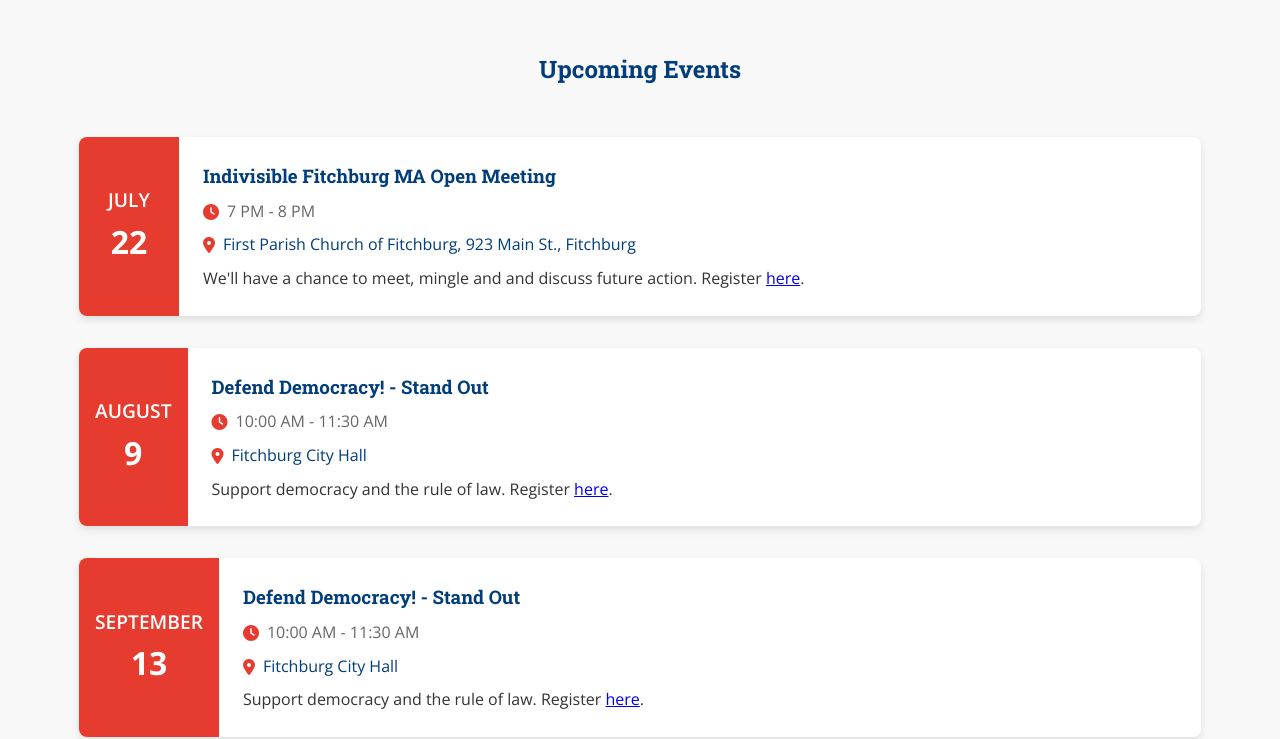
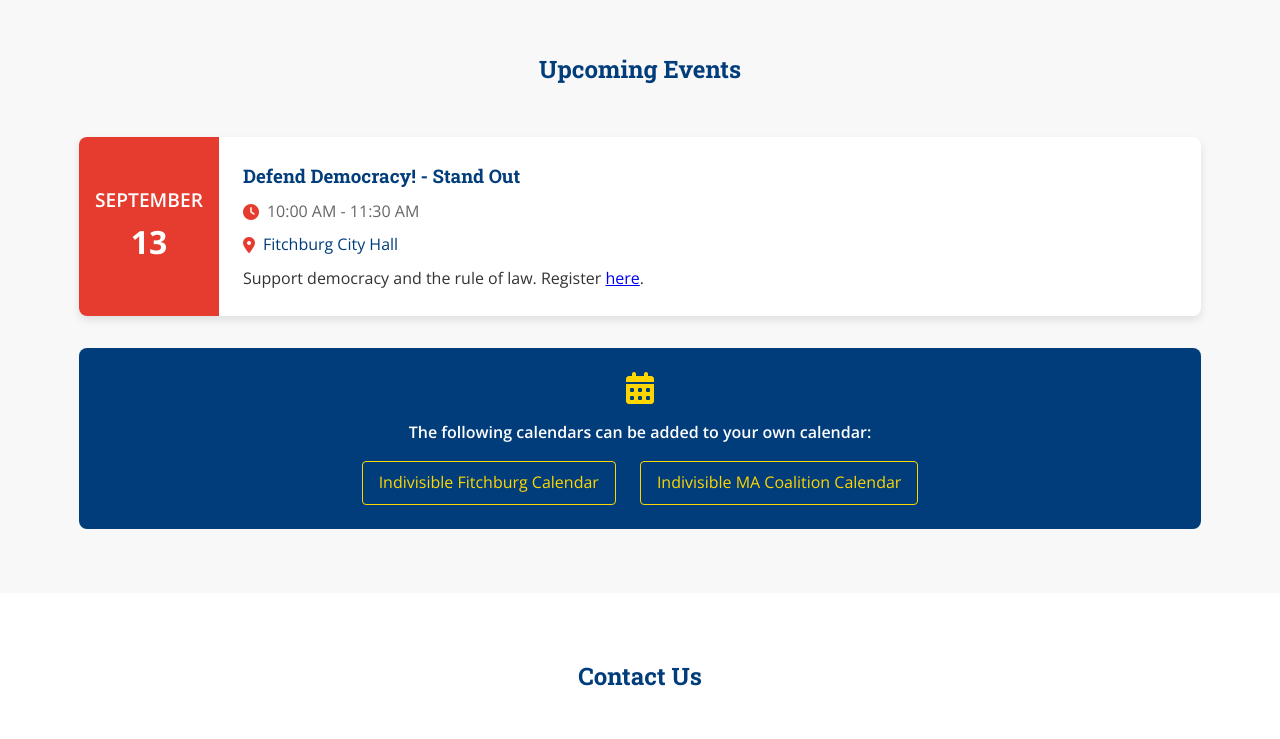
Before and after one commit to corkupine/indivisiblefitchburgma.org, a website: page index.html in a window 1280 px wide. Shown: the part 2500-3239 px from the top of the page. Drawn offline with nearby package versions, Linux system fonts and the light colour scheme.

Commit message:
update events and add calendar links

```diff
--- a/index.html
+++ b/index.html
@@ -97,7 +97,7 @@
         <div class="container">
             <h2>Upcoming Events</h2>
             <div class="event-list">
-                <div class="event">
+                <!-- <div class="event">
                     <div class="event-date">
                         <span class="month">July</span>
                         <span class="day">22</span>
@@ -120,7 +120,7 @@
                         <p class="event-location"><i class="fas fa-map-marker-alt"></i> <a href="https://maps.app.goo.gl/2Fgp7gJ26qRu3uS6A" target="_blank">Fitchburg City Hall</a></p>
                         <p>Support democracy and the rule of law. Register <a href="https://www.mobilize.us/mobilize/event/776109/">here</a>.</p>
                     </div>
-                </div>
+                </div> -->
                 <div class="event">
                     <div class="event-date">
                         <span class="month">September</span>
@@ -132,6 +132,14 @@
                         <p class="event-location"><i class="fas fa-map-marker-alt"></i> <a href="https://maps.app.goo.gl/2Fgp7gJ26qRu3uS6A" target="_blank">Fitchburg City Hall</a></p>
                         <p>Support democracy and the rule of law. Register <a href="https://www.mobilize.us/mobilize/event/776109/">here</a>.</p>
                     </div>
+                </div>
+            </div>
+            <div class="info-banner">
+                <i class="fas fa-calendar-alt"></i>
+                <p>The following calendars can be added to your own calendar:</p>
+                <div class="calendar-links">
+                    <a href="https://calendar.google.com/calendar/embed?src=905331536e64b68aa8c9101e39ddd48a5e13b2948c1163e867f8dec5f28516ab%40group.calendar.google.com&ctz=America%2FNew_York" target="_blank">Indivisible Fitchburg Calendar</a>
+                    <a href="https://calendar.google.com/calendar/embed?src=nu7coigmd9t7qm4ulvq3ci1kcg%40group.calendar.google.com&ctz=America%2FNew_York" target="_blank">Indivisible MA Coalition Calendar</a>
                 </div>
             </div>
         </div>
--- a/styles.css
+++ b/styles.css
@@ -368,6 +368,50 @@
     text-decoration: underline;
 }
 
+.info-banner {
+    background-color: var(--primary-color);
+    color: var(--light-text);
+    padding: 1.5rem;
+    border-radius: 8px;
+    margin-top: 2rem;
+    display: flex;
+    flex-direction: column;
+    align-items: center;
+    text-align: center;
+}
+
+.info-banner i {
+    font-size: 2rem;
+    color: var(--accent-color);
+    margin-bottom: 1rem;
+}
+
+.info-banner p {
+    margin-bottom: 1rem;
+    font-weight: 600;
+}
+
+.calendar-links {
+    display: flex;
+    gap: 1.5rem;
+    flex-wrap: wrap;
+    justify-content: center;
+}
+
+.calendar-links a {
+    color: var(--accent-color);
+    text-decoration: none;
+    padding: 0.5rem 1rem;
+    border: 1px solid var(--accent-color);
+    border-radius: 4px;
+    transition: all 0.3s ease;
+}
+
+.calendar-links a:hover {
+    background-color: var(--accent-color);
+    color: var(--primary-color);
+}
+
 /* Resources Section */
 .resources {
     background-color: #fff;
@@ -605,6 +649,15 @@
         text-align: center;
         gap: 1rem;
     }
+
+    .calendar-links {
+        flex-direction: column;
+        gap: 1rem;
+    }
+
+    .calendar-links a {
+        width: 100%;
+    }
 }
 
 /* 5 Things Page Styles */
```
